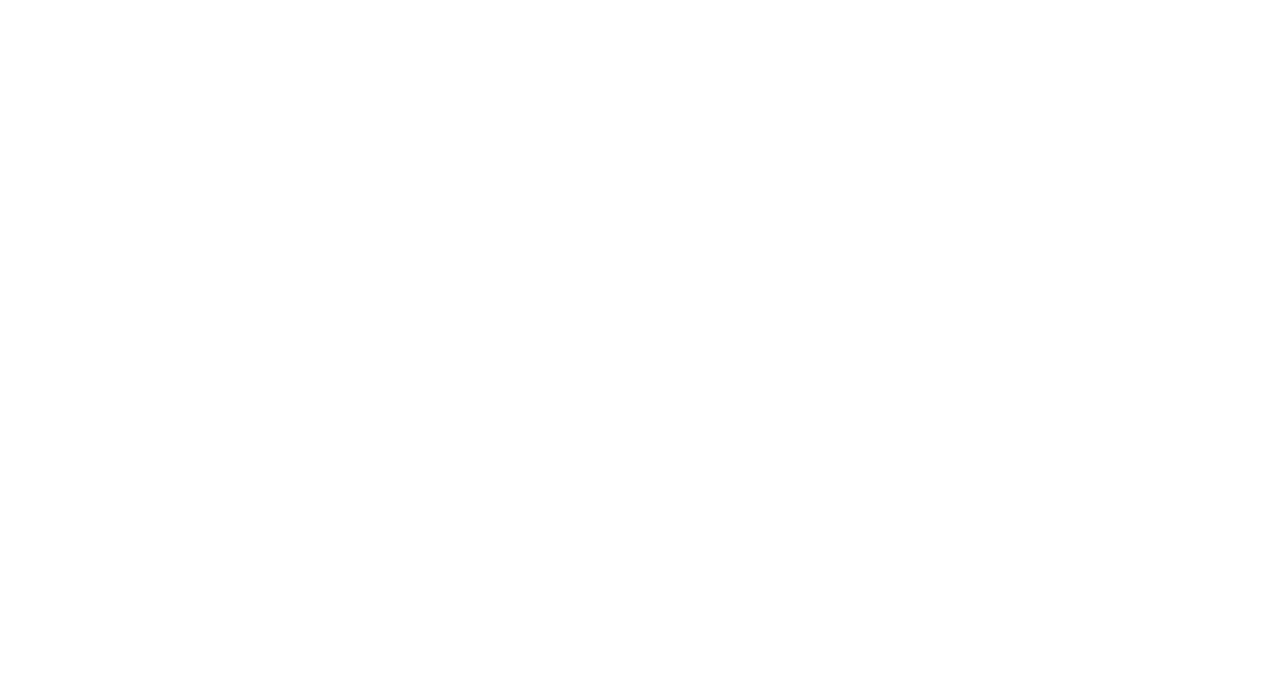
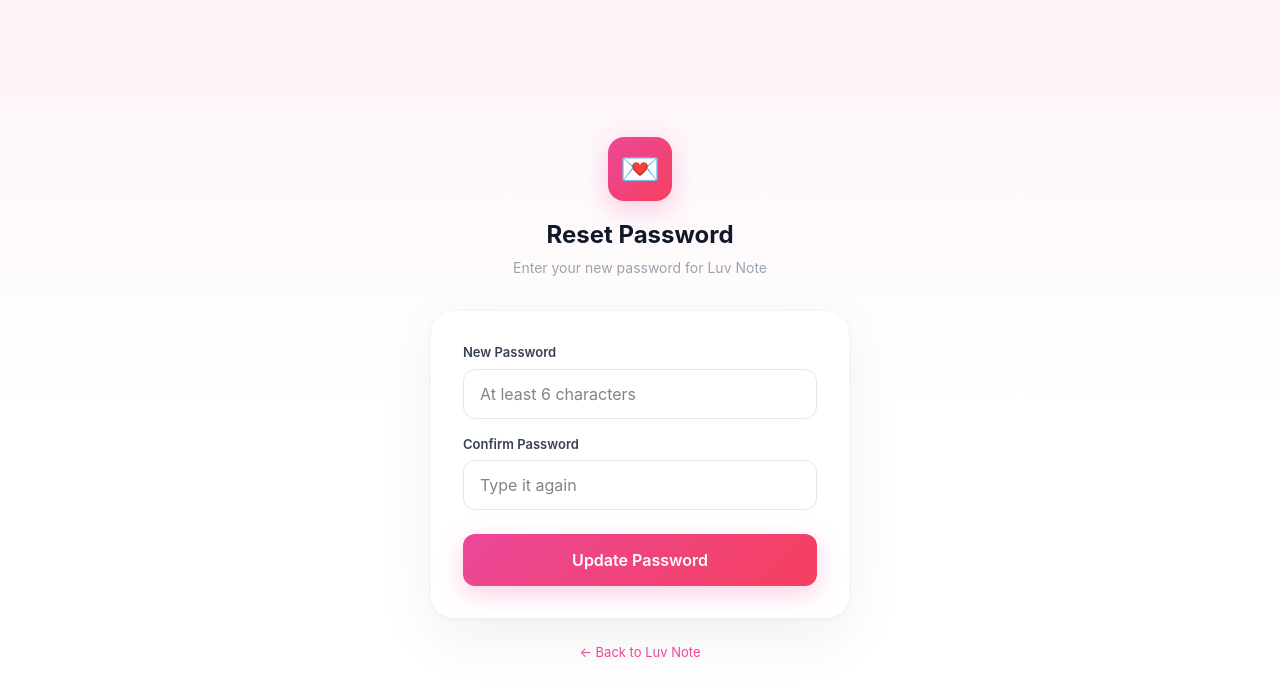
Before and after one commit to pwnial/luvnote-website, a React (Vite) app: page /reset in a window 1280 px wide. Before the commit this address had no page. Shown: the top 696 px of the page. Built offline with nearby package versions, Linux system fonts and the light colour scheme.

Commit message:
wire /reset route back into App.tsx, install supabase-js

```diff
--- a/package.json
+++ b/package.json
@@ -39,6 +39,7 @@
     "@radix-ui/react-toggle": "1.1.2",
     "@radix-ui/react-toggle-group": "1.1.2",
     "@radix-ui/react-tooltip": "1.1.8",
+    "@supabase/supabase-js": "^2.97.0",
     "class-variance-authority": "0.7.1",
     "clsx": "2.1.1",
     "cmdk": "1.1.1",
--- a/src/app/App.tsx
+++ b/src/app/App.tsx
@@ -7,6 +7,7 @@
 import { Privacy } from "./components/Privacy";
 import { Terms } from "./components/Terms";
 import { Support } from "./components/Support";
+import ResetPassword from "./components/ResetPassword";
 import { AnimatedSection } from "./components/AnimatedSection";
 import { DebugDevicePreview } from "./components/DebugDevicePreview";
 
@@ -509,6 +510,7 @@
         <Route path="/privacy" element={<Privacy />} />
         <Route path="/terms" element={<Terms />} />
         <Route path="/support" element={<Support />} />
+        <Route path="/reset" element={<ResetPassword />} />
       </Routes>
     </AnimatePresence>
   );
--- a/src/app/components/ResetPassword.tsx
+++ b/src/app/components/ResetPassword.tsx
@@ -15,12 +15,19 @@
   const [ready, setReady] = useState(false);
 
   useEffect(() => {
-    // Supabase will auto-detect the token from the URL hash
+    const hash = window.location.hash;
+    if (hash && hash.includes('access_token')) {
+      setReady(true);
+    }
+
     supabase.auth.onAuthStateChange((event) => {
       if (event === 'PASSWORD_RECOVERY') {
         setReady(true);
       }
     });
+
+    const timer = setTimeout(() => setReady(true), 2000);
+    return () => clearTimeout(timer);
   }, []);
 
   const handleReset = async (e: React.FormEvent) => {
@@ -49,60 +56,82 @@
     if (updateError) {
       setError(updateError.message);
     } else {
-      setMessage('Password updated successfully! You can now sign in with your new password.');
+      setMessage('Password updated successfully! You can now sign in with your new password in the app.');
     }
   };
 
   return (
     <div style={{
       minHeight: '100vh',
+      background: 'linear-gradient(180deg, #fdf2f8 0%, #ffffff 50%, #ffffff 100%)',
       display: 'flex',
       alignItems: 'center',
       justifyContent: 'center',
-      background: 'linear-gradient(135deg, #fdf2f8 0%, #fce7f3 50%, #fbcfe8 100%)',
       padding: '20px',
-      fontFamily: '-apple-system, BlinkMacSystemFont, "Segoe UI", Roboto, sans-serif'
+      fontFamily: '-apple-system, BlinkMacSystemFont, "Segoe UI", Roboto, "Helvetica Neue", sans-serif',
     }}>
+      <div style={{ width: '100%', maxWidth: '420px' }}>
+        {/* Logo */}
+        <div style={{ textAlign: 'center', marginBottom: '32px' }}>
           <div style={{
-        background: 'white',
-        borderRadius: '24px',
-        padding: '40px',
-        maxWidth: '420px',
-        width: '100%',
-        boxShadow: '0 20px 60px rgba(0,0,0,0.08)'
+            display: 'inline-flex',
+            alignItems: 'center',
+            justifyContent: 'center',
+            width: '64px',
+            height: '64px',
+            background: 'linear-gradient(135deg, #ec4899, #f43f5e)',
+            borderRadius: '16px',
+            boxShadow: '0 8px 24px rgba(236, 72, 153, 0.25)',
+            marginBottom: '16px',
+            fontSize: '32px',
           }}>
-        <div style={{ textAlign: 'center', marginBottom: '32px' }}>
-          <h1 style={{ fontSize: '28px', fontWeight: 700, color: '#1a1a1a', margin: 0 }}>
-            Reset Password
-          </h1>
-          <p style={{ color: '#888', fontSize: '15px', marginTop: '8px' }}>
-            Enter your new password for Luv Note
-          </p>
+            💌
+          </div>
+          <h1 style={{
+            fontSize: '24px',
+            fontWeight: 700,
+            color: '#111827',
+            margin: '0 0 4px 0',
+          }}>Reset Password</h1>
+          <p style={{
+            color: '#9ca3af',
+            fontSize: '14px',
+            margin: 0,
+          }}>Enter your new password for Luv Note</p>
         </div>
 
+        {/* Card */}
+        <div style={{
+          background: '#ffffff',
+          borderRadius: '24px',
+          boxShadow: '0 20px 60px rgba(0, 0, 0, 0.06), 0 1px 3px rgba(0, 0, 0, 0.04)',
+          border: '1px solid #f3f4f6',
+          padding: '32px',
+        }}>
           {message ? (
             <div style={{
               background: '#f0fdf4',
               border: '1px solid #bbf7d0',
-            borderRadius: '12px',
-            padding: '16px',
+              borderRadius: '16px',
+              padding: '24px',
               textAlign: 'center',
-            color: '#166534',
-            fontSize: '15px'
             }}>
-            ✅ {message}
+              <div style={{ fontSize: '32px', marginBottom: '8px' }}>✅</div>
+              <p style={{ color: '#166534', fontWeight: 500, fontSize: '15px', margin: 0 }}>{message}</p>
             </div>
           ) : !ready ? (
+            <div style={{ display: 'flex', flexDirection: 'column', alignItems: 'center', padding: '32px 0' }}>
               <div style={{
-            background: '#fefce8',
-            border: '1px solid #fde68a',
-            borderRadius: '12px',
-            padding: '16px',
-            textAlign: 'center',
-            color: '#854d0e',
-            fontSize: '14px'
-          }}>
-            Loading... If this takes too long, the reset link may have expired. Request a new one from the app.
+                width: '32px',
+                height: '32px',
+                border: '2px solid #ec4899',
+                borderTopColor: 'transparent',
+                borderRadius: '50%',
+                animation: 'spin 0.8s linear infinite',
+                marginBottom: '16px',
+              }} />
+              <p style={{ color: '#9ca3af', fontSize: '14px', margin: 0 }}>Verifying reset link...</p>
+              <style>{`@keyframes spin { to { transform: rotate(360deg); } }`}</style>
             </div>
           ) : (
             <form onSubmit={handleReset}>
@@ -111,19 +140,23 @@
                   background: '#fef2f2',
                   border: '1px solid #fecaca',
                   borderRadius: '12px',
-                padding: '12px',
+                  padding: '12px 16px',
                   marginBottom: '16px',
                   color: '#dc2626',
-                fontSize: '14px'
+                  fontSize: '14px',
                 }}>
                   {error}
                 </div>
               )}
 
               <div style={{ marginBottom: '16px' }}>
-              <label style={{ display: 'block', fontSize: '14px', fontWeight: 600, color: '#444', marginBottom: '6px' }}>
-                New Password
-              </label>
+                <label style={{
+                  display: 'block',
+                  fontSize: '13px',
+                  fontWeight: 600,
+                  color: '#374151',
+                  marginBottom: '6px',
+                }}>New Password</label>
                 <input
                   type="password"
                   value={password}
@@ -131,21 +164,33 @@
                   placeholder="At least 6 characters"
                   style={{
                     width: '100%',
-                  padding: '14px 16px',
+                    padding: '12px 16px',
                     borderRadius: '12px',
-                  border: '1px solid #e5e5e5',
+                    border: '1px solid #e5e7eb',
                     fontSize: '16px',
                     outline: 'none',
                     boxSizing: 'border-box',
-                  transition: 'border-color 0.2s',
+                    transition: 'border-color 0.2s, box-shadow 0.2s',
+                  }}
+                  onFocus={(e) => {
+                    e.target.style.borderColor = '#ec4899';
+                    e.target.style.boxShadow = '0 0 0 3px rgba(236, 72, 153, 0.1)';
+                  }}
+                  onBlur={(e) => {
+                    e.target.style.borderColor = '#e5e7eb';
+                    e.target.style.boxShadow = 'none';
                   }}
                 />
               </div>
 
               <div style={{ marginBottom: '24px' }}>
-              <label style={{ display: 'block', fontSize: '14px', fontWeight: 600, color: '#444', marginBottom: '6px' }}>
-                Confirm Password
-              </label>
+                <label style={{
+                  display: 'block',
+                  fontSize: '13px',
+                  fontWeight: 600,
+                  color: '#374151',
+                  marginBottom: '6px',
+                }}>Confirm Password</label>
                 <input
                   type="password"
                   value={confirmPassword}
@@ -153,13 +198,21 @@
                   placeholder="Type it again"
                   style={{
                     width: '100%',
-                  padding: '14px 16px',
+                    padding: '12px 16px',
                     borderRadius: '12px',
-                  border: '1px solid #e5e5e5',
+                    border: '1px solid #e5e7eb',
                     fontSize: '16px',
                     outline: 'none',
                     boxSizing: 'border-box',
-                  transition: 'border-color 0.2s',
+                    transition: 'border-color 0.2s, box-shadow 0.2s',
+                  }}
+                  onFocus={(e) => {
+                    e.target.style.borderColor = '#ec4899';
+                    e.target.style.boxShadow = '0 0 0 3px rgba(236, 72, 153, 0.1)';
+                  }}
+                  onBlur={(e) => {
+                    e.target.style.borderColor = '#e5e7eb';
+                    e.target.style.boxShadow = 'none';
                   }}
                 />
               </div>
@@ -170,22 +223,25 @@
                 style={{
                   width: '100%',
                   padding: '14px',
-                background: loading ? '#ccc' : 'linear-gradient(135deg, #ec4899, #f43f5e)',
+                  background: loading ? '#d1d5db' : 'linear-gradient(135deg, #ec4899, #f43f5e)',
                   color: 'white',
                   border: 'none',
                   borderRadius: '12px',
                   fontSize: '16px',
                   fontWeight: 600,
                   cursor: loading ? 'not-allowed' : 'pointer',
-                transition: 'transform 0.2s',
+                  boxShadow: loading ? 'none' : '0 8px 24px rgba(236, 72, 153, 0.25)',
+                  transition: 'all 0.2s',
                 }}
               >
                 {loading ? 'Updating...' : 'Update Password'}
               </button>
             </form>
           )}
+        </div>
 
-        <p style={{ textAlign: 'center', marginTop: '24px', fontSize: '13px', color: '#aaa' }}>
+        {/* Footer */}
+        <p style={{ textAlign: 'center', marginTop: '24px', fontSize: '13px' }}>
           <a href="/" style={{ color: '#ec4899', textDecoration: 'none' }}>← Back to Luv Note</a>
         </p>
       </div>
```
Also changed, not shown: 1 other file (tests, documents, lock files or other folders). Lines whose indentation alone changed are shown as unchanged.
